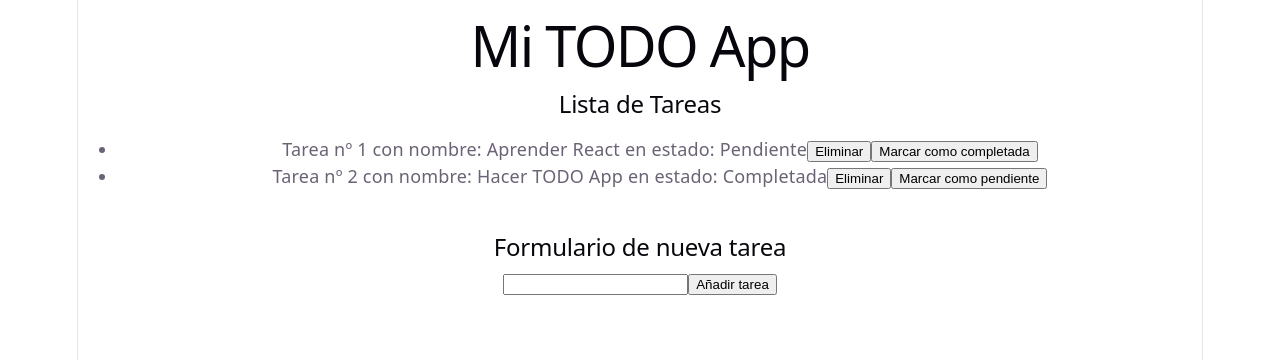
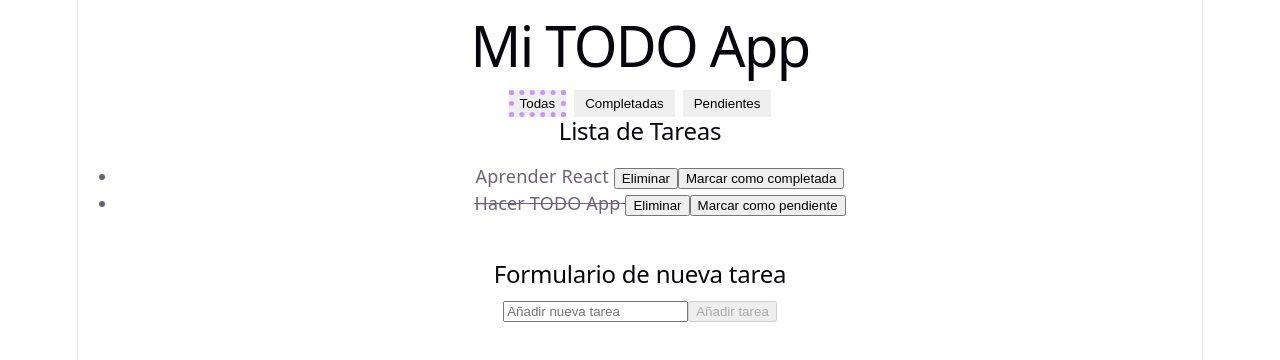
Before and after one commit to ramism38/React-Todo-Vite-App, a React (Vite) app: page / in a window 1280 px wide. Shown: the top 360 px of the page. Built offline with nearby package versions, Linux system fonts and the light colour scheme.

Commit message:
Filtro añadido + Botones de filtro + Mnesaje de render

```diff
--- a/src/App.css
+++ b/src/App.css
@@ -1,184 +1,20 @@
-.counter {
-  font-size: 16px;
-  padding: 5px 10px;
-  border-radius: 5px;
-  color: var(--accent);
-  background: var(--accent-bg);
-  border: 2px solid transparent;
-  transition: border-color 0.3s;
-  margin-bottom: 24px;
-
-  &:hover {
-    border-color: var(--accent-border);
-  }
-  &:focus-visible {
-    outline: 2px solid var(--accent);
-    outline-offset: 2px;
-  }
+.filter-button {
+  border-width: 5px;
+  border-color: transparent;
 }
 
-.hero {
-  position: relative;
-
-  .base,
-  .framework,
-  .vite {
-    inset-inline: 0;
-    margin: 0 auto;
-  }
-
-  .base {
-    width: 170px;
-    position: relative;
-    z-index: 0;
-  }
-
-  .framework,
-  .vite {
-    position: absolute;
-  }
-
-  .framework {
-    z-index: 1;
-    top: 34px;
-    height: 28px;
-    transform: perspective(2000px) rotateZ(300deg) rotateX(44deg) rotateY(39deg)
-      scale(1.4);
-  }
-
-  .vite {
-    z-index: 0;
-    top: 107px;
-    height: 26px;
-    width: auto;
-    transform: perspective(2000px) rotateZ(300deg) rotateX(40deg) rotateY(39deg)
-      scale(0.8);
-  }
+.filter-button:hover {
+  border-color: var(--accent-border);
 }
 
-#center {
-  display: flex;
-  flex-direction: column;
-  gap: 25px;
-  place-content: center;
-  place-items: center;
-  flex-grow: 1;
-
-  @media (max-width: 1024px) {
-    padding: 32px 20px 24px;
-    gap: 18px;
-  }
+.filter-button--active {
+  border-style: dotted;
+  border-color: var(--accent-border);
+  border-width: 5px;
 }
 
-#next-steps {
+.filter-buttons {
   display: flex;
-  border-top: 1px solid var(--border);
-  text-align: left;
-
-  & > div {
-    flex: 1 1 0;
-    padding: 32px;
-    @media (max-width: 1024px) {
-      padding: 24px 20px;
-    }
-  }
-
-  .icon {
-    margin-bottom: 16px;
-    width: 22px;
-    height: 22px;
-  }
-
-  @media (max-width: 1024px) {
-    flex-direction: column;
-    text-align: center;
-  }
+  justify-content: center;
+  gap: 8px;
 }
-
-#docs {
-  border-right: 1px solid var(--border);
-
-  @media (max-width: 1024px) {
-    border-right: none;
-    border-bottom: 1px solid var(--border);
-  }
-}
-
-#next-steps ul {
-  list-style: none;
-  padding: 0;
-  display: flex;
-  gap: 8px;
-  margin: 32px 0 0;
-
-  .logo {
-    height: 18px;
-  }
-
-  a {
-    color: var(--text-h);
-    font-size: 16px;
-    border-radius: 6px;
-    background: var(--social-bg);
-    display: flex;
-    padding: 6px 12px;
-    align-items: center;
-    gap: 8px;
-    text-decoration: none;
-    transition: box-shadow 0.3s;
-
-    &:hover {
-      box-shadow: var(--shadow);
-    }
-    .button-icon {
-      height: 18px;
-      width: 18px;
-    }
-  }
-
-  @media (max-width: 1024px) {
-    margin-top: 20px;
-    flex-wrap: wrap;
-    justify-content: center;
-
-    li {
-      flex: 1 1 calc(50% - 8px);
-    }
-
-    a {
-      width: 100%;
-      justify-content: center;
-      box-sizing: border-box;
-    }
-  }
-}
-
-#spacer {
-  height: 88px;
-  border-top: 1px solid var(--border);
-  @media (max-width: 1024px) {
-    height: 48px;
-  }
-}
-
-.ticks {
-  position: relative;
-  width: 100%;
-
-  &::before,
-  &::after {
-    content: '';
-    position: absolute;
-    top: -4.5px;
-    border: 5px solid transparent;
-  }
-
-  &::before {
-    left: 0;
-    border-left-color: var(--border);
-  }
-  &::after {
-    right: 0;
-    border-right-color: var(--border);
-  }
-}
--- a/src/App.tsx
+++ b/src/App.tsx
@@ -18,6 +18,20 @@ const [tasks, setTasks] = useState<Task[]>(() => {
     { id: 2, text: "Hacer TODO App", completed: true }
   ];
 });
+
+const [filter, setFilter] = useState<"all" | "completed" | "pending">("all");
+let filteredTasks: Task[] = [];
+
+switch (filter) {
+  case "completed":
+    filteredTasks = tasks.filter(task => task.completed);
+    break;
+  case "pending":
+    filteredTasks = tasks.filter(task => !task.completed);
+    break;
+  default:
+    filteredTasks = tasks;
+}
 
   //Guardar tareas en localStorage cada vez que se actualizan
   useEffect(() => {
@@ -55,11 +69,20 @@ const [tasks, setTasks] = useState<Task[]>(() => {
   return (
     <div>
       <h1>Mi TODO App</h1>
-      <TodoList
-        tasks={tasks}
-        onDelete={deleteTask}
-        onToggleCompleted={toggleTask}
-      />
+      <div className='filter-buttons'>
+        <button className={`filter-button ${filter === "all" ? "filter-button--active" : ""}`} onClick={() => setFilter("all")}>Todas</button>
+        <button className={`filter-button ${filter === "completed" ? "filter-button--active" : ""}`} onClick={() => setFilter("completed")}>Completadas</button>
+        <button className={`filter-button ${filter === "pending" ? "filter-button--active" : ""}`} onClick={() => setFilter("pending")}>Pendientes</button>
+      </div>
+      {filteredTasks.length === 0 ? (
+        <p>No hay tareas para mostrar</p>
+      ) : (
+        <TodoList
+          tasks={filteredTasks}
+          onDelete={deleteTask}
+          onToggleCompleted={toggleTask}
+        />
+      )}
       <br />
       <TodoForm
         onAddTask={createTask}
--- a/src/components/TodoForm.tsx
+++ b/src/components/TodoForm.tsx
@@ -23,8 +23,8 @@ function TodoForm({ onAddTask }: TodoFormProps) {
     return (
         <div>
             <h2>Formulario de nueva tarea</h2>
-            <input type="text" name="text" onChange={updateNewTaskText} value={newTaskText} />
-            <button type="button" onClick={handleAddTask}>Añadir tarea</button>
+            <input type="text" name="text" onChange={updateNewTaskText} value={newTaskText} placeholder='Añadir nueva tarea'/>
+            <button type="button" onClick={handleAddTask} disabled={newTaskText.trim() === ""}>Añadir tarea</button>
         </div>
     );
 
--- /dev/null
+++ b/src/components/TodoItem.css
@@ -0,0 +1,7 @@
+.todo-item__text {
+    font-size: 18px;
+}
+
+.todo-item__text--completed {
+  text-decoration: line-through;
+}
--- a/src/components/TodoItem.tsx
+++ b/src/components/TodoItem.tsx
@@ -1,4 +1,5 @@
 import type { Task } from '../types/Task';
+import './TodoItem.css';
 
 //Declaracion de props
 type TodoItemProps = {
@@ -11,7 +12,7 @@ function TodoItem(props: TodoItemProps) {
     const { task, onDelete, onToggleCompleted } = props;
     return (
 
-        <li> Tarea nº {task.id} con nombre: {task.text} en estado: {task.completed ? "Completada" : "Pendiente"}
+        <li> <span className={`todo-item__text ${task.completed ? "todo-item__text--completed" : ""}`}>{task.text} </span>
             <button onClick={() => onDelete(task.id)}>Eliminar</button>
             <button onClick={() => onToggleCompleted(task.id)}> {task.completed ? "Marcar como pendiente" : "Marcar como completada"}</button>
         </li>
```
